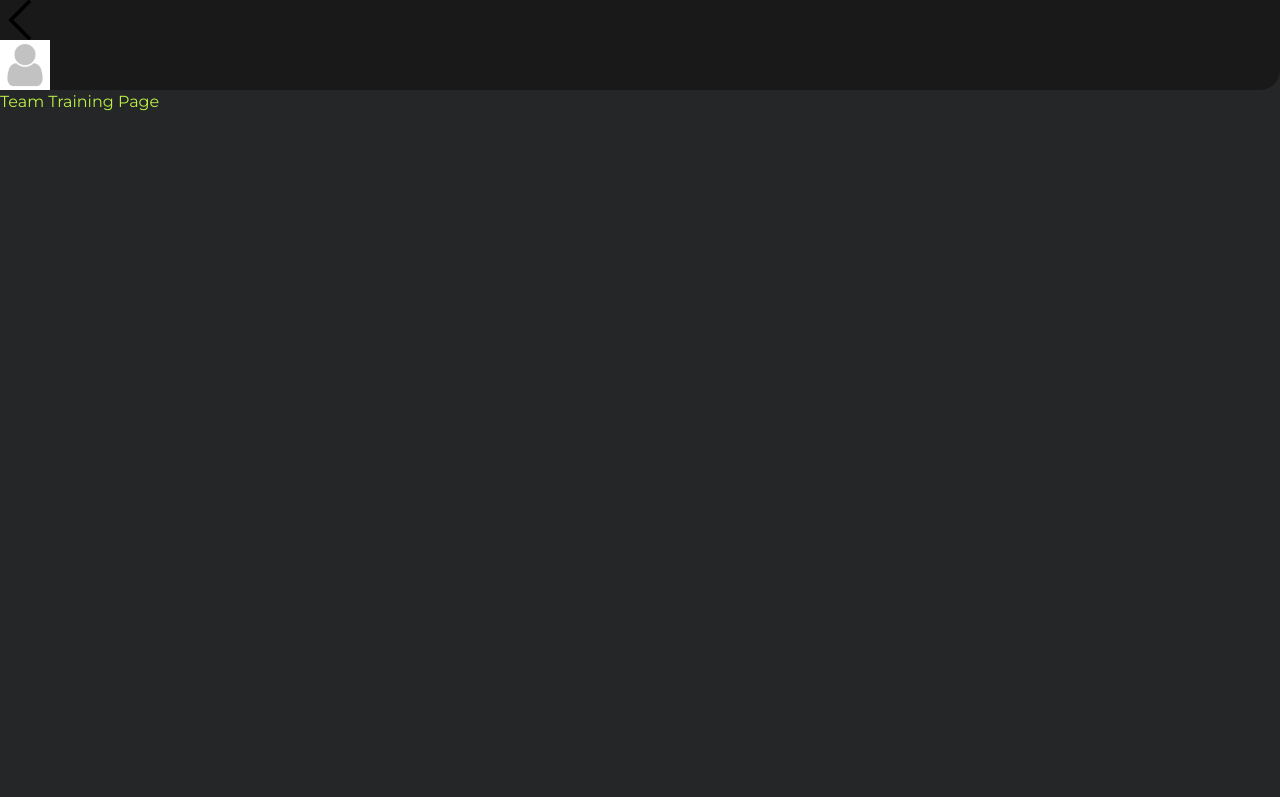
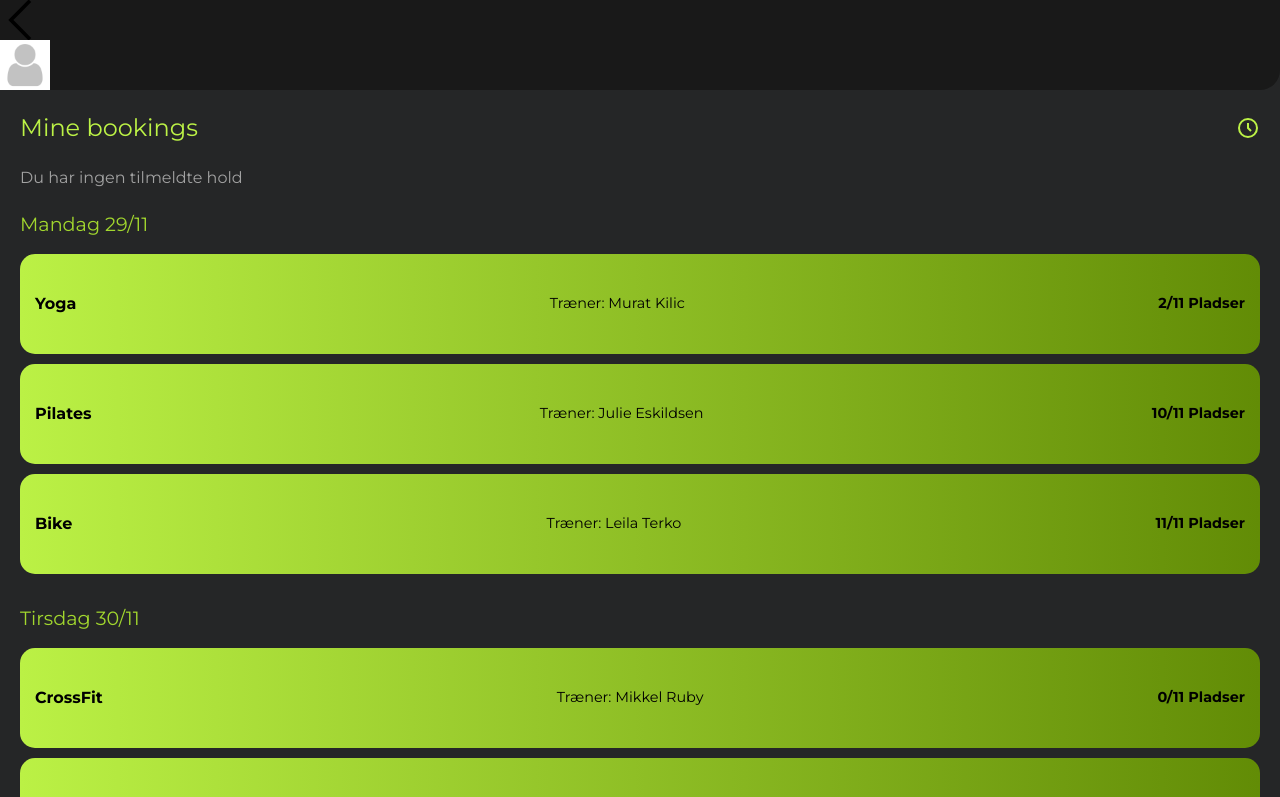
Before and after one commit to Mikkelrubydk/silkeborgfitness, a Next.js app: page /Teamtraining in a window 1280 px wide. Shown: the top 797 px of the page. Built offline with nearby package versions, Linux system fonts and the light colour scheme; no server answers; the database is empty; sample sign-in values are in the browser's storage.

Commit message:
teamtraining done

```diff
--- a/src/app/lejla.css
+++ b/src/app/lejla.css
@@ -223,3 +223,110 @@
 .praesentation-icon.flipped .back-side {
   transform: rotateY(0deg);
 }
+
+
+
+
+
+
+
+
+
+
+
+
+
+
+
+
+
+
+
+.teamtraining-container {
+  padding: 20px;
+  background-color: var(--background);
+  color: #fff;
+  font-family: "Montserrat", sans-serif;
+}
+
+.teamtraining-header {
+  font-size: 1.5rem;
+  margin-bottom: 10px;
+  color: var(--main-color);
+}
+
+.teamtraining-empty {
+  font-size: 1rem;
+  color: #a2a2a2;
+  margin-bottom: 20px;
+}
+
+.teamtraining-day {
+  margin-bottom: 30px;
+}
+
+.teamtraining-day-title {
+  font-size: 1.2rem;
+  color: var(--secondary-color);
+  margin-bottom: 15px;
+}
+
+.teamtraining-session {
+  display: flex;
+  justify-content: space-between;
+  align-items: center;border-radius: 15px;
+  padding: 15px;
+  margin-bottom: 10px;
+  text-align: left;
+}
+
+.teamtraining-session {
+  background: linear-gradient(to right, #BBF145, #628C06) !important;
+  height: 100px; /* Gør det tydeligt */
+  width: 100%; /* Strækker sig over hele bredden */
+}
+
+
+.teamtraining-session-name {
+  font-size: 1rem;
+  font-weight: bold;
+  color: #000; /* Sort tekst */
+}
+
+.teamtraining-session-trainer {
+  font-size: 0.9rem;
+  color: #000; /* Sort tekst */
+}
+
+.teamtraining-session-slots {
+  font-size: 0.9rem;
+  font-weight: bold;
+  color: #000; /* Sort tekst */
+}
+
+.teamtraining-header {
+  display: flex;
+  justify-content: space-between; /* Skubber overskriften til venstre og ikonet til højre */
+  align-items: center; /* Centrerer vertikalt */
+  margin-bottom: 20px; /* Giver lidt afstand til næste element */
+}
+
+.teamtraining-title {
+  font-size: 1.5rem;
+  color: var(--main-color); /* Standard farve */
+}
+
+.teamtraining-clock-icon {
+  font-size: 1.5rem; /* Gør ikonet tydeligt */
+  color: var(--main-color); /* Samme farve som overskriften */
+}
+
+.teamtraining-clock-icon {
+  font-size: 1.5rem; /* Størrelsen på SVG-ikonet */
+  color: var(--main-color); /* Farve, der matcher temaet */
+}
+
+.teamtraining-clock-svg {
+  width: 24px; /* Bredde på ikonet */
+  height: 24px; /* Højde på ikonet */
+}
--- a/src/pages/Teamtraining.jsx
+++ b/src/pages/Teamtraining.jsx
@@ -3,11 +3,72 @@ import "/src/app/lejla.css";
 import "/src/app/globals.css";
 import Link from "next/link";
 
-// pages/teamtraining.js
+
+
 export default function TeamTraining() {
-    return (
-      <div>
-        <h1>Team Training Page</h1>
+  const trainingData = [
+    {
+      day: "Mandag 29/11",
+      sessions: [
+        { name: "Yoga", trainer: "Murat Kilic", slots: "2/11", href: "/yoga" },
+        { name: "Pilates", trainer: "Julie Eskildsen", slots: "10/11", href: "/pilates" },
+        { name: "Bike", trainer: "Leila Terko", slots: "11/11", href: "/bike" },
+      ],
+    },
+    {
+      day: "Tirsdag 30/11",
+      sessions: [
+        { name: "CrossFit", trainer: "Mikkel Ruby", slots: "0/11", href: "/crossfit" },
+        { name: "Styrke", trainer: "Anders Flæng", slots: "1/11", href: "/styrke" },
+        { name: "Spirit", trainer: "Omar Gaal", slots: "2/11", href: "/spirit" },
+        { name: "Løb", trainer: "Hani Bassam", slots: "8/11", href: "/lob" },
+      ],
+    },
+    {
+      day: "Onsdag 31/11",
+      sessions: [
+        { name: "Yoga", trainer: "Victor Sango", slots: "2/11", href: "/yoga-2" },
+      ],
+    },
+  ];
+
+  return (
+    <main className="teamtraining-container">
+      <div className="teamtraining-header">
+        <h1 className="teamtraining-title">Mine bookings</h1>
+        <div className="teamtraining-clock-icon">
+          <svg
+            xmlns="http://www.w3.org/2000/svg"
+            fill="none"
+            viewBox="0 0 24 24"
+            strokeWidth={2}
+            stroke="currentColor"
+            className="teamtraining-clock-svg"
+          >
+            <circle cx="12" cy="12" r="9" />
+            <path d="M12 7v5l3 3" />
+          </svg>
+        </div>
       </div>
-    );
-  }
+      <p className="teamtraining-empty">Du har ingen tilmeldte hold</p>
+      {trainingData.map((dayData, index) => (
+        <div key={index} className="teamtraining-day">
+          <h2 className="teamtraining-day-title">{dayData.day}</h2>
+          {dayData.sessions.map((session, idx) => (
+            <Link key={idx} href={session.href}>
+              <div className="teamtraining-session">
+                <span className="teamtraining-session-name">{session.name}</span>
+                <span className="teamtraining-session-trainer">
+                  Træner: {session.trainer}
+                </span>
+                <span className="teamtraining-session-slots">
+                  {session.slots} Pladser
+                </span>
+              </div>
+            </Link>
+          ))}
+        </div>
+      ))}
+    </main>
+  );
+}
```
Also changed, not shown: 1 other file (tests, documents, lock files or other folders).
